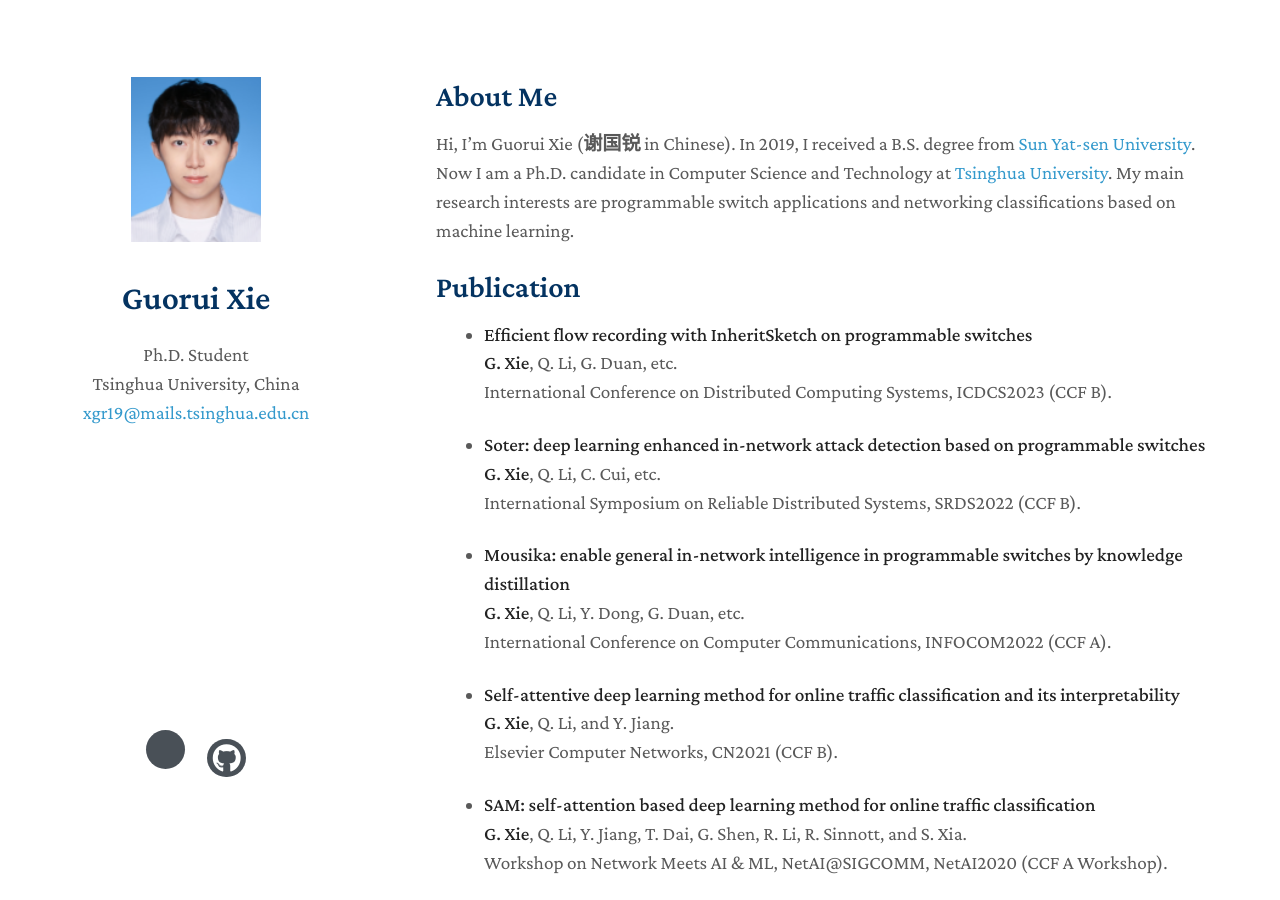
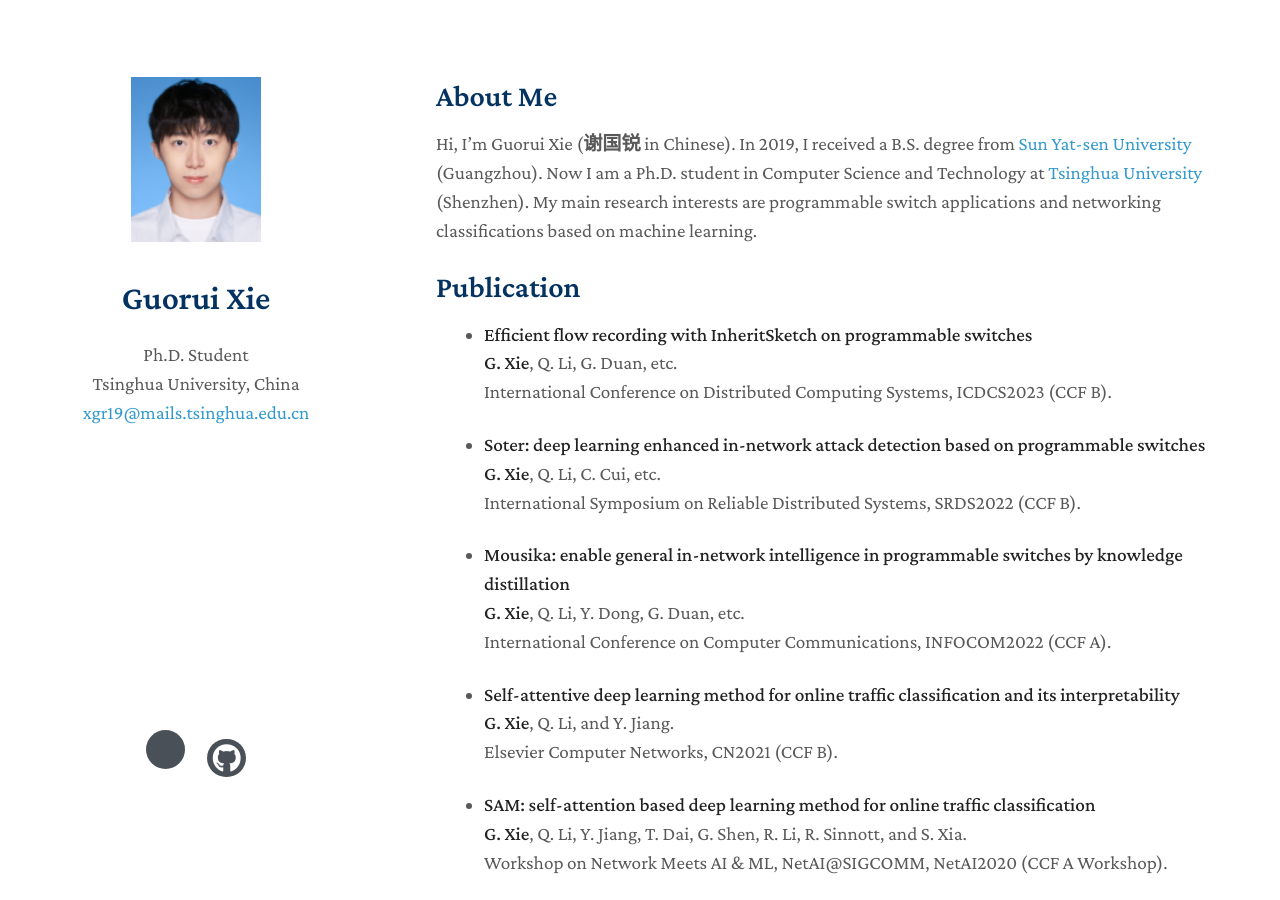
Before and after one commit to xgr19/xgr19.github.io, a Jekyll site: the page built from index.md, in a window 1280 px wide and 900 px high. Built offline with Jekyll 4.4.1, drawn with Linux system fonts in a browser that asks for light colours; nearby versions of some CDN libraries; comment, search, counter and statistics services are not loaded; a style sheet for code colours, icons or effects is not loaded; our own code applies the rules of GitHub Pages for plain Markdown files.

Commit message:
Update index.md

```diff
--- a/index.md
+++ b/index.md
@@ -4,7 +4,7 @@
 
 ## About Me
 
-Hi, I'm Guorui Xie (<b>谢国锐</b> in Chinese). In 2019, I received a B.S. degree from [Sun Yat-sen University](https://www.sysu.edu.cn/sysuen/). Now I am a Ph.D. candidate in Computer Science and Technology at [Tsinghua University](https://www.cs.tsinghua.edu.cn/csen/). My main research interests are programmable switch applications and networking classifications based on machine learning.
+Hi, I'm Guorui Xie (<b>谢国锐</b> in Chinese). In 2019, I received a B.S. degree from [Sun Yat-sen University](https://www.sysu.edu.cn/sysuen/) (Guangzhou). Now I am a Ph.D. student in Computer Science and Technology at [Tsinghua University](https://www.cs.tsinghua.edu.cn/csen/) (Shenzhen). My main research interests are programmable switch applications and networking classifications based on machine learning.
 
 <!-- ## Research Interests
 
```
